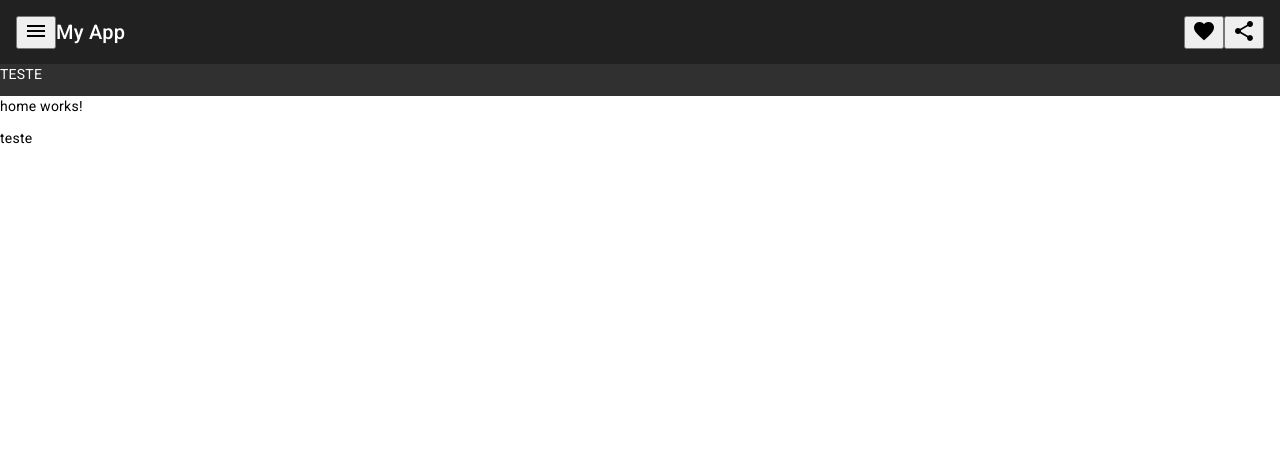
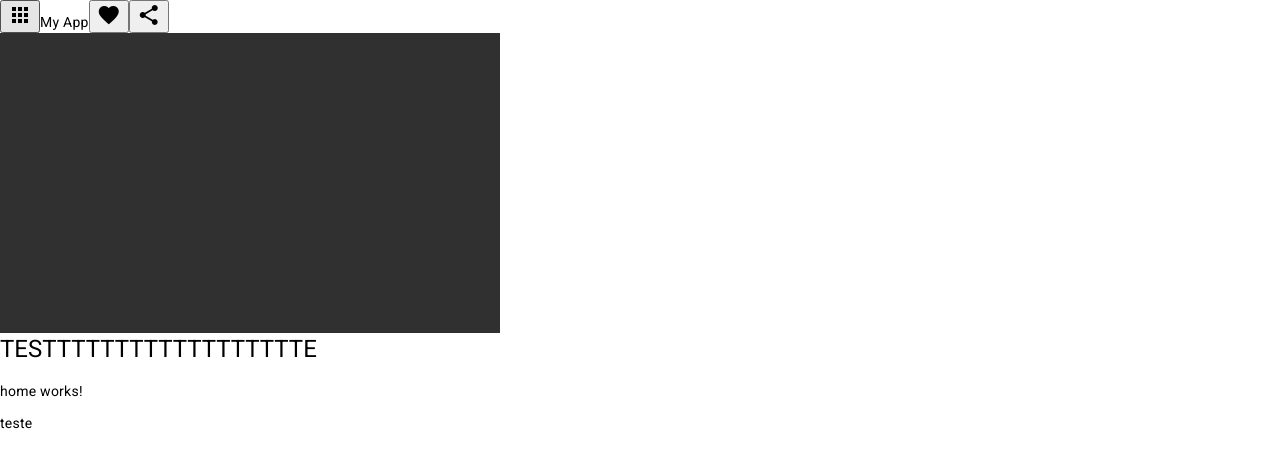
Before and after one commit to NRLacerda/Showup, an Angular app: page / in a window 1280 px wide. Shown: the top 468 px of the page. Built offline with nearby package versions, Linux system fonts and the light colour scheme.

Commit message:
att styles

```diff
--- a/src/app/shared/nav/nav.component.html
+++ b/src/app/shared/nav/nav.component.html
@@ -1,8 +1,9 @@
-<mat-toolbar>
-  <button mat-raised-button (click)="butSideMenu()">
-    <mat-icon class="icon" *ngIf="!showNavSid">menu</mat-icon>
+
+<mat-toolbar-row class="main">
+  <button type="button" mat-icon-button disableRipple="true" class="title" (click)="butSideMenu()">
+    <mat-icon class="icon" *ngIf="!showNavSid">apps</mat-icon>
     <mat-icon class="icon" *ngIf="showNavSid">close</mat-icon>
-  </button>
+</button>
   <span>My App</span>
   <span class="example-spacer"></span>
   <button mat-icon-button class="example-icon favorite-icon" aria-label="Example icon-button with heart icon">
@@ -11,10 +12,17 @@
   <button mat-icon-button class="example-icon" aria-label="Example icon-button with share icon">
     <mat-icon>share</mat-icon>
   </button>
-</mat-toolbar>
-<mat-drawer-container class="example-container" [hasBackdrop]="unset">
-    <mat-drawer #drawer [mode]="tipo">I'm a drawer</mat-drawer>
-    <mat-drawer-content>
-      <p>TESTE</p>
-    </mat-drawer-content>
-  </mat-drawer-container>
+</mat-toolbar-row>
+
+<mat-drawer-container class="example-container" autosize>
+  <mat-drawer #drawer class="example-sidenav" mode="side">
+    <p>Auto-resizing sidenav</p>
+    <p *ngIf="showFiller">Lorem, ipsum dolor sit amet consectetur.</p>
+    <button (click)="showFiller = !showFiller" mat-raised-button>
+      Toggle extra text
+    </button>
+  </mat-drawer>
+</mat-drawer-container>
+<div #nav>
+<h1>TESTTTTTTTTTTTTTTTTTTE</h1>
+</div>
--- a/src/app/shared/nav/nav.component.scss
+++ b/src/app/shared/nav/nav.component.scss
@@ -1,3 +1,110 @@
+@import '/src/app/shared/sass-variables/sass-variables.scss';
+
+
+mat-toolbar {
+
+  mat-toolbar-row.main {
+    background-color: $base-color;
+    justify-content: space-between;
+
+    .menu {
+      display: flex;
+
+      .title mat-icon {
+        font-size: 24px;
+      }
+
+      .title-inicio {
+        padding-top: 0.56rem;
+      }
+    }
+
+    .title-inicio {
+      cursor: pointer;
+    }
+
+    mat-icon {
+      transition: all 0.4s;
+
+      &.icon {
+        color: white;
+        font-size: 2.2rem;
+        height: unset;
+        width: unset;
+      }
+    }
+
+    button {
+      width: unset;
+      transition: all 0.4s;
+      color: white;
+      font-size: 1rem;
+      font-weight: 400;
+    }
+
+    button:hover, mat-icon:hover{
+      color: rgba(255, 255, 255, 0.466);
+      cursor: pointer;
+    }
+
+    span {
+      color: white;
+      font-weight: 400;
+      font-size: 1rem;
+    }
+
+    div.collapsed {
+      button {
+        mat-icon {
+          color: white;
+        }
+      }
+    }
+
+    div.not-collapsed {
+      display: flex;
+      justify-content: space-between;
+
+      .title-config {
+        cursor: pointer;
+      }
+
+      .title-config::after{
+        display: inline-block;
+        margin-left: .255rem;
+        vertical-align: .19rem;
+        content: "";
+        border-top: .3rem solid;
+        border-right: .3rem solid transparent;
+        border-bottom: 0;
+        border-left: .3rem solid transparent;
+        font-size: 1.1rem;
+      }
+    }
+  }
+}
+
+
+
 .example-spacer {
     flex: 1 1 auto;
   }
+  .example-container {
+    width: 500px;
+    height: 300px;
+  }
+
+  .example-sidenav-content {
+    display: flex;
+    height: 100%;
+    align-items: center;
+    justify-content: center;
+  }
+
+  .example-sidenav {
+    padding: 20px;
+  }
+  .SideNav {
+    transform: rotate(45deg);
+    background-color: red($color: #000000);
+  }
--- a/src/app/shared/nav/nav.component.ts
+++ b/src/app/shared/nav/nav.component.ts
@@ -7,20 +7,33 @@ import { MatDrawerMode } from '@angular/material/sidenav';
   styleUrls: ['./nav.component.scss']
 })
 export class NavComponent {
+  showFiller:boolean;
   tipo : MatDrawerMode;
   unset:boolean;
   showNavSid:boolean;
+  SideNav: HTMLElement | null = document.getElementById('nav');
   constructor(){
+    this.showFiller= false;
     this.tipo='push'
     this.unset=false
     this.showNavSid=false
   }
 butSideMenu(){
   if(this.showNavSid){
-    this.showNavSid=false
+  //  this.showNavSid=false;
+    this.ShowSideNav(true);
   }else{
-    this.showNavSid=true
-   //drawer.toggle()
+   // this.showNavSid=true
+    this.ShowSideNav(false);
+
+  }
+}
+ShowSideNav(open:boolean){
+
+  if(open){
+    this.SideNav?.classList.add('SideNav');
+  }else{
+    this.SideNav?.classList.remove('SideNav')
   }
 }
 }
--- /dev/null
+++ b/src/app/shared/sass-variables/sass-variables.scss
@@ -0,0 +1,4 @@
+// cor base do sistema
+$base-color: #3f51b5;
+$base-color-secundary: #3f51b52b;
+$base-color-secundary-gray: #9397ad2d;
```
